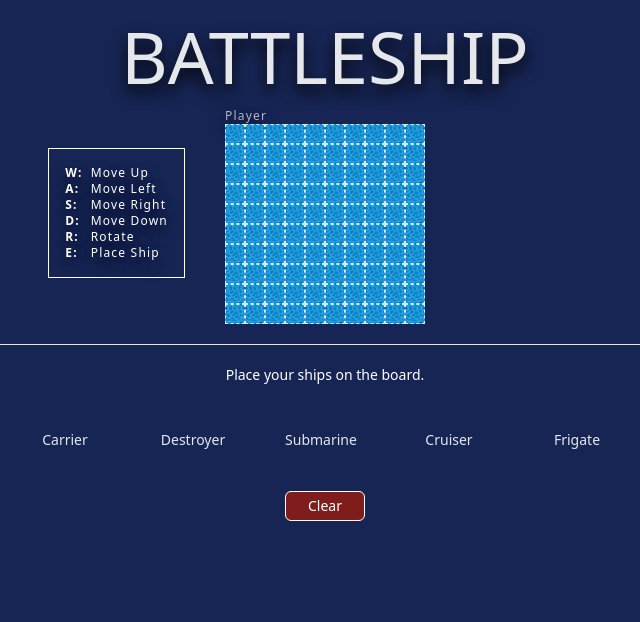
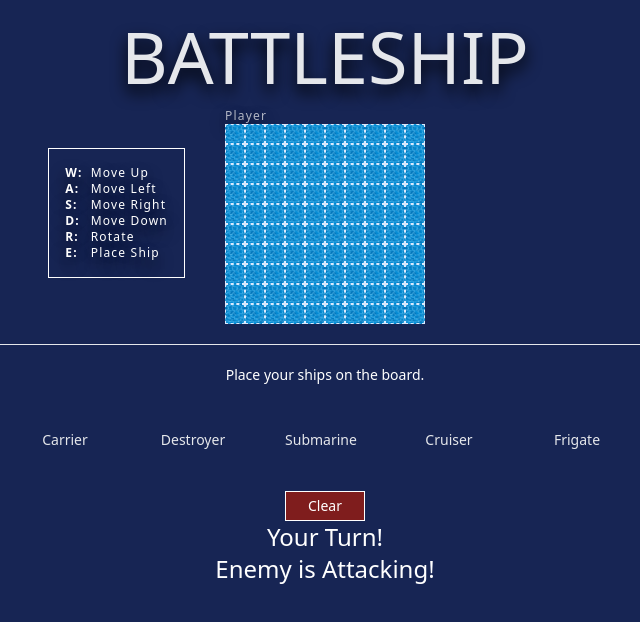
Before and after one commit to Naamee/battleship, a Vue app: page /battle in a window 1280 px wide. Shown: the top 622 px of the page, without its empty margins (315-955 px from the left). Built offline with nearby package versions, Linux system fonts and the light colour scheme.

Commit message:
added gamestart variable to store and added to components

```diff
--- /dev/null
+++ b/src/components/GameButtons.vue
@@ -0,0 +1,17 @@
+<script setup>
+import { useGameStore } from '@/stores/GameStore';
+
+const gameStore = useGameStore();
+</script>
+
+<template>
+        <div class="flex flex-col items-center">
+        <p v-if="gameStore.placedShips.length===5" class="text-white text-sm animate-pulse">Press 'Play' to Start</p>
+        <div class="flex justify-center mt-5 items-center space-x-5">
+            <!--Clear Button-->
+            <button @click="gameStore.clearPlacedShips" class="px-5 py-1 w-20 bg-red-900 hover:bg-red-950 text-white text-sm border border-white">Clear</button>
+            <!--Play Button-->
+            <button @click="gameStore.startGame()" v-if="gameStore.placedShips.length===5" class="bg-blue-500 hover:bg-blue-700 text-white text-sm border border-white px-5 py-1 w-20">Play</button>
+        </div>
+</div>
+</template>
--- a/src/components/GameMain.vue
+++ b/src/components/GameMain.vue
@@ -5,13 +5,13 @@ import GameBoardPlayer from '@/components/GameBoardPlayer.vue'
 import GameBoardComp from '@/components/GameBoardComp.vue'
 import ShipControls from './ShipControls.vue'
 
-const startGame = ref(false)
 const gameStore = useGameStore()
+const gameStart = ref(gameStore.gameStarted)
 const playerboard = ref(gameStore.playerboard.board)
 const compboard = ref(gameStore.compboard.board)
 
 const props = defineProps({
-  shipClass: Object
+  shipClass: Object,
 })
 
 onMounted(() => {
@@ -24,15 +24,19 @@ onMounted(() => {
 watch(() => gameStore.playerboard.board, (newVal) => {
   playerboard.value = newVal
 })
+
+watch(() => gameStore.gameStarted, (newVal) => {
+  gameStart.value = newVal
+})
 </script>
 
 <template>
   <div class="relative main-game-container">
     <div class="relative">
-      <ShipControls v-if="!startGame" class="absolute right-60 top-10 w-max"/>
+      <ShipControls v-if="!gameStart" class="absolute right-60 top-10 w-max"/>
       <GameBoardPlayer :gameboard="playerboard" :shipClass="props.shipClass" />
     </div>
-    <div v-if="startGame">
+    <div v-if="gameStart">
       <GameBoardComp :gameboard="compboard" />
     </div>
   </div>
--- a/src/components/ShipMain.vue
+++ b/src/components/ShipMain.vue
@@ -1,11 +1,19 @@
 <script setup>
+import { ref, watch } from 'vue';
 import ShipMessage from './ShipMessage.vue';
+import GameButtons from './GameButtons.vue';
 import { useGameStore } from '@/stores/GameStore';
 
 const gameStore = useGameStore();
 const ships = gameStore.ships
 const placedShips = gameStore.placedShips
+const gameStart = ref(gameStore.gameStarted)
+
 defineEmits(['placeShip'])
+
+watch(() => gameStore.gameStarted, (newVal) => {
+    gameStart.value = newVal
+})
 </script>
 
 <template>
@@ -18,10 +26,5 @@ defineEmits(['placeShip'])
              </div>
     </div>
     </div>
-    <div class="flex flex-col justify-center mt-5 items-center space-y-2">
-        <!--Clear Button-->
-        <button @click="gameStore.clearPlacedShips" class="px-5 py-1 w-20 bg-red-900 hover:bg-red-950 text-white text-sm border border-white rounded-md">Clear</button>
-        <!--Play Button-->
-        <button v-if="gameStore.placedShips.length===5" class="transition ease-out animate-pulse hover:animate-none text-white text-sm border border-white px-5 py-1 w-20">Play</button>
-    </div>
+    <GameButtons v-if="!gameStart" @game-start="sendStart"/>
 </template>
--- a/src/stores/GameStore.js
+++ b/src/stores/GameStore.js
@@ -9,6 +9,7 @@ export const useGameStore = defineStore('game', {
         ships: new battleLogic.ShipClass(),
         cells: ref({}),
         placedShips : ref([]),
+        gameStarted: ref(false),
     }),
     actions: {
         createGameboard() {
@@ -43,8 +44,14 @@ export const useGameStore = defineStore('game', {
         compPlaceShip(ship, x, y, direction) {
             this.compboard.placeShip(ship, x, y, direction)
         },
+        startGame() {
+            this.gameStarted = true
+        },
+        endGame() {
+            this.gameStarted = false
+        },
         playerAttack(x, y) {
             this.compboard.receiveAttack(x, y)
-        },
+        }
     }
 })
--- a/src/views/BattleView.vue
+++ b/src/views/BattleView.vue
@@ -16,9 +16,11 @@ const fetchShipClass = (ship) => {
     <TheHeader/>
   </header>
   <main class="mt-4">
-    <GameMain :ship-class="shipClass"/>
-    <div class="mt-5 border-t">
+    <GameMain :ship-class="shipClass" />
+    <div class="flex flex-col items-center mt-5 border-t">
       <ShipMain @place-ship="fetchShipClass"/>
+      <p class="text-white text-2xl">Your Turn!</p>
+      <p class="text-white text-2xl">Enemy is Attacking!</p>
     </div>
   </main>
 </template>
```
